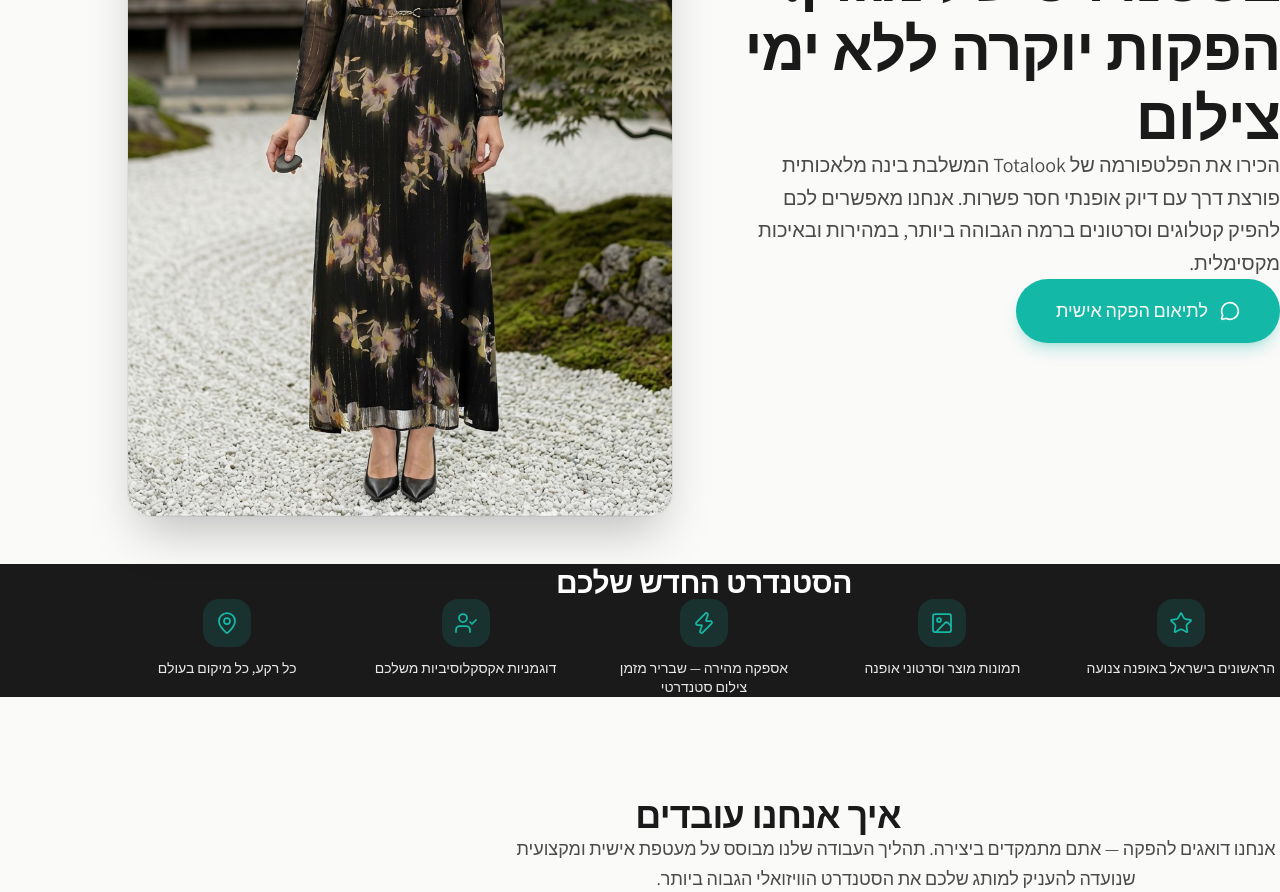
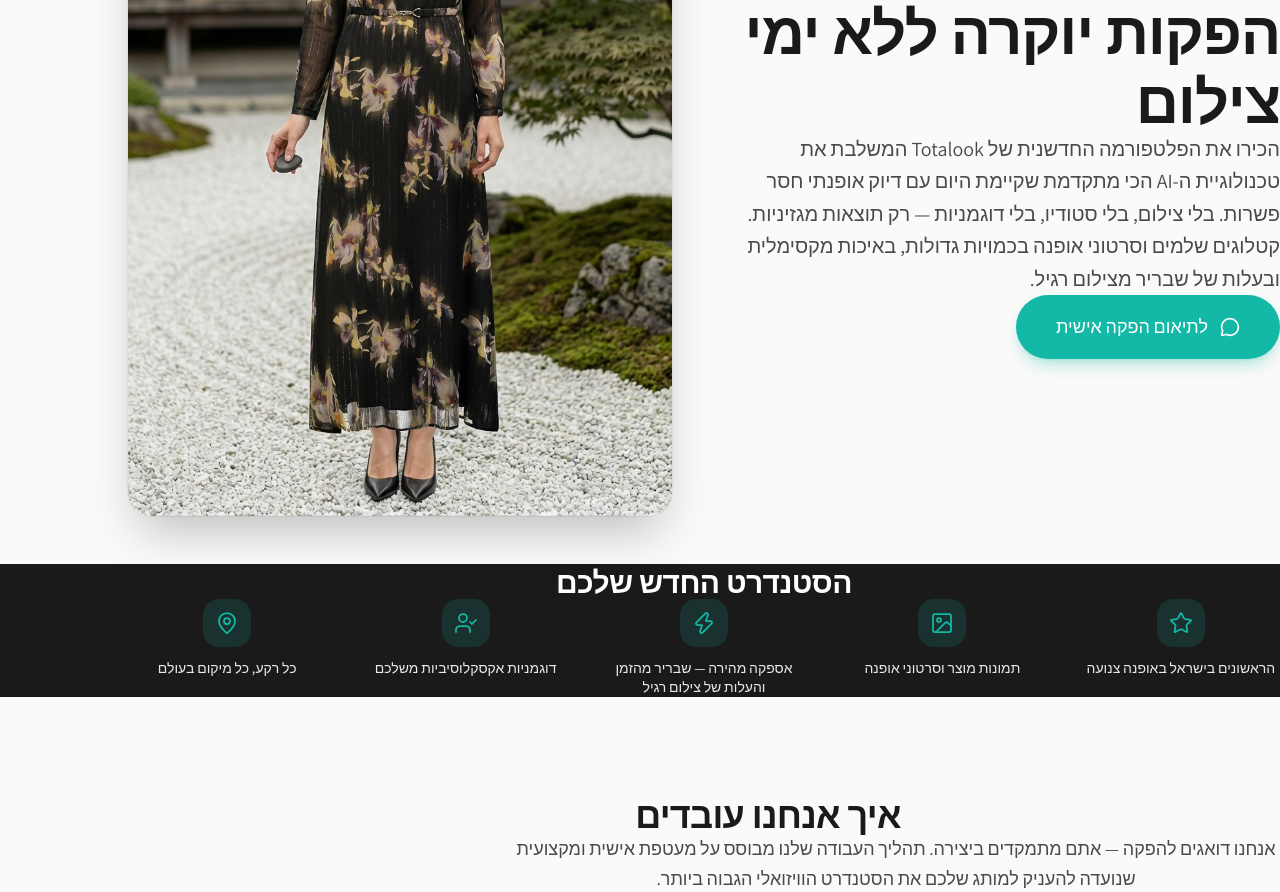
Before and after one commit to oritseg/-totalook-landing-, a Next.js app: page / in a window 1280 px wide. Shown: the part 460-1352 px from the top of the page. Built offline with nearby package versions, Linux system fonts and the light colour scheme.

Commit message:
Align landing page messaging with outreach copy

```diff
--- a/app/page.tsx
+++ b/app/page.tsx
@@ -23,7 +23,7 @@ const stagger = {
 const PROMISES = [
   { icon: Star, text: "הראשונים בישראל באופנה צנועה" },
   { icon: ImageIcon, text: "תמונות מוצר וסרטוני אופנה" },
-  { icon: Zap, text: "אספקה מהירה — שבריר מזמן צילום סטנדרטי" },
+  { icon: Zap, text: "אספקה מהירה — שבריר מהזמן והעלות של צילום רגיל" },
   { icon: UserCheck, text: "דוגמניות אקסקלוסיביות משלכם" },
   { icon: MapPin, text: "כל רקע, כל מיקום בעולם" },
 ];
@@ -204,7 +204,7 @@ export default function HomePage() {
                   variants={fadeIn}
                   className="text-base md:text-lg lg:text-xl text-ink-light leading-relaxed mb-8"
                 >
-                  הכירו את הפלטפורמה של Totalook המשלבת בינה מלאכותית פורצת דרך עם דיוק אופנתי חסר פשרות. אנחנו מאפשרים לכם להפיק קטלוגים וסרטונים ברמה הגבוהה ביותר, במהירות ובאיכות מקסימלית.
+                  הכירו את הפלטפורמה החדשנית של Totalook המשלבת את טכנולוגיית ה-AI הכי מתקדמת שקיימת היום עם דיוק אופנתי חסר פשרות. בלי צילום, בלי סטודיו, בלי דוגמניות — רק תוצאות מגזיניות. קטלוגים שלמים וסרטוני אופנה בכמויות גדולות, באיכות מקסימלית ובעלות של שבריר מצילום רגיל.
                 </motion.p>
                 <motion.div variants={fadeIn}>
                   <a
```
